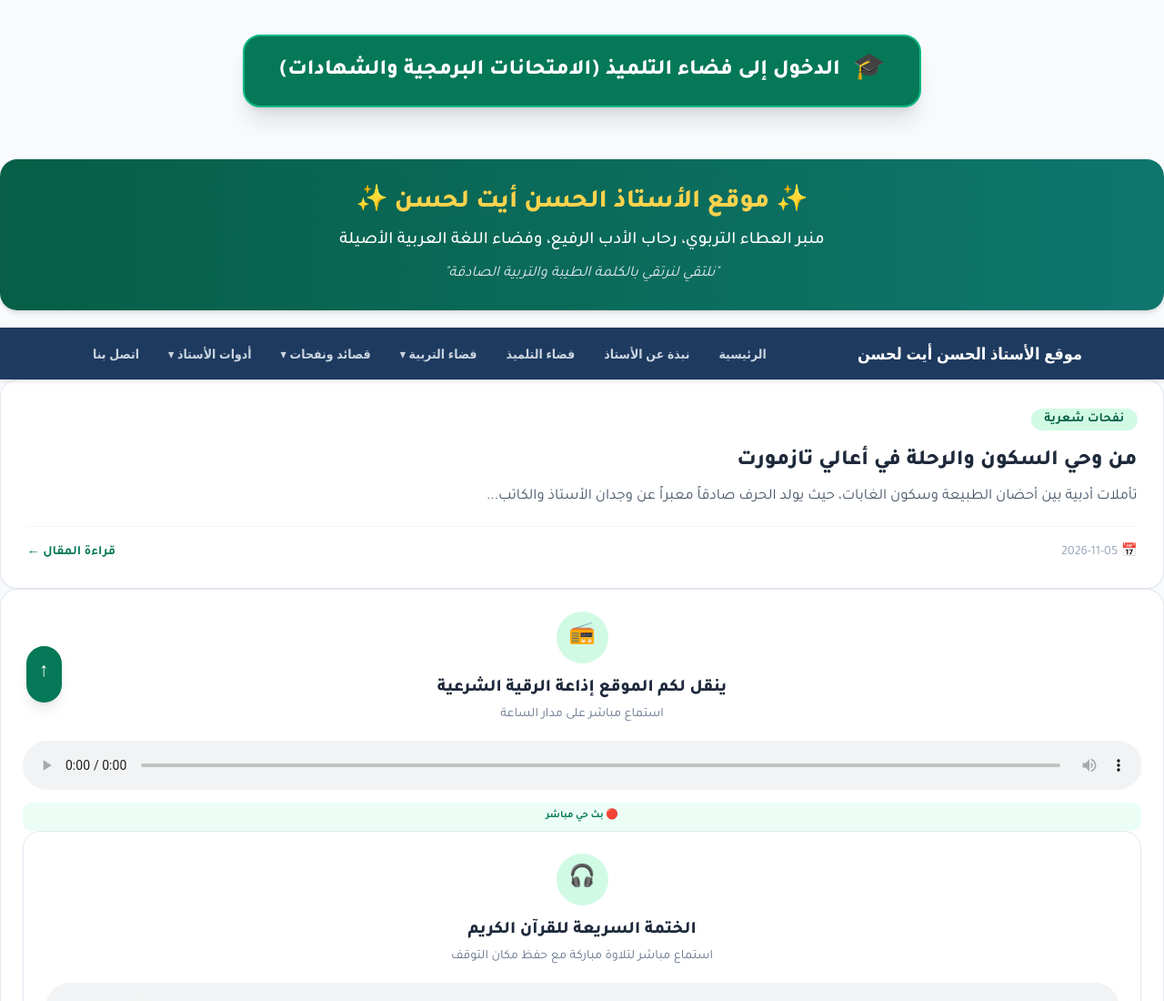
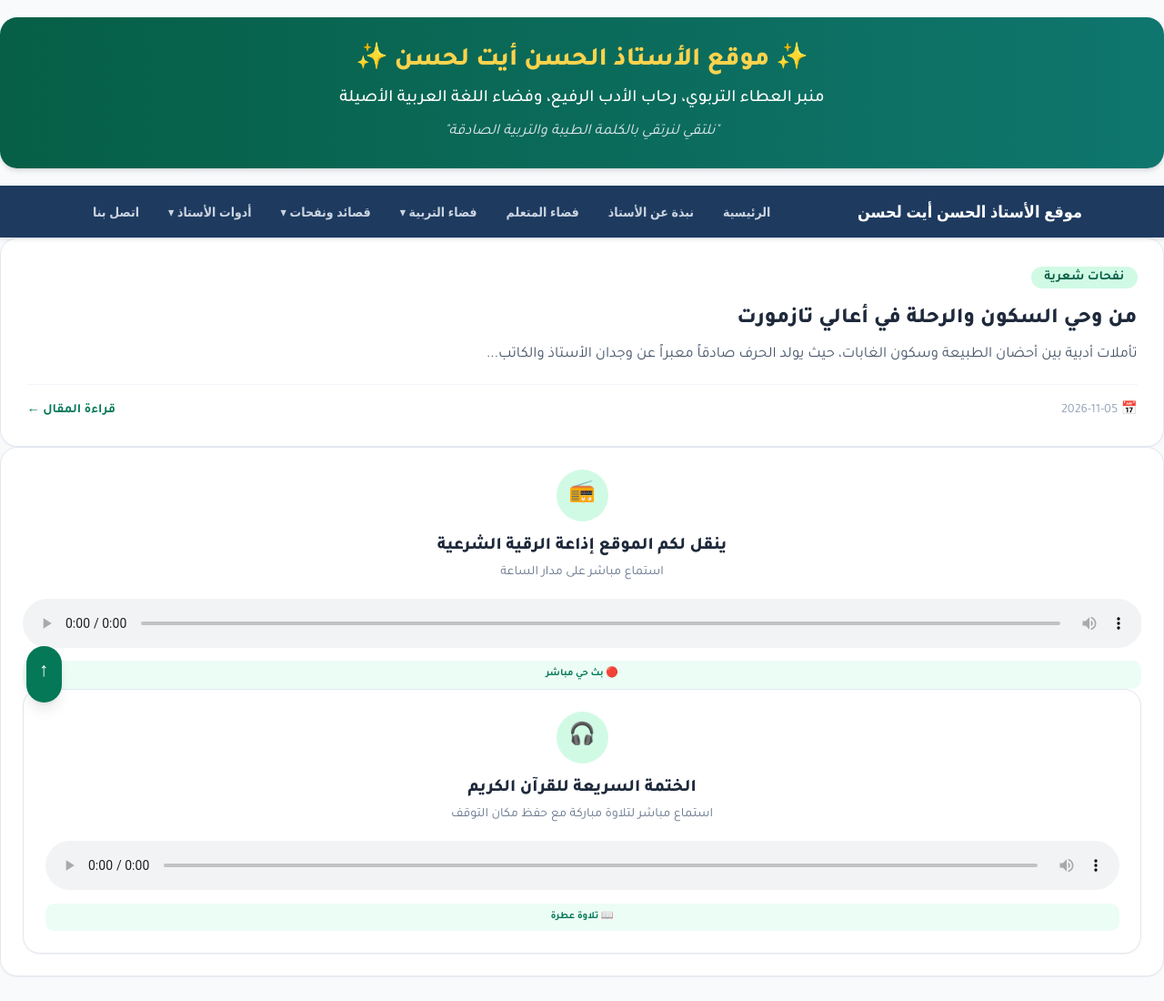
Before and after one commit to mashaallahtarbeyya-cpu/aitlahcen, a plain HTML site: page index.html in a window 1280 px wide. Shown: the top 1100 px of the page at 91% size. Drawn offline with nearby package versions, Linux system fonts and the light colour scheme.

Commit message:
Update index.html

```diff
--- a/index.html
+++ b/index.html
@@ -5,13 +5,6 @@
 <meta name="viewport" content="width=device-width, initial-scale=1.0">
 <title>موقع الأستاذ الحسن أيت لحسن</title>
 	<link rel="icon" type="image/png" href="logo.png.jpg">
-	<!-- زر بارز ومباشر لفضاء التلميذ والدخول للاختبارات -->
-<div class="my-8 text-center no-print">
-  <a href="fadaa-tilmid.html" class="inline-flex items-center gap-3 bg-emerald-700 hover:bg-emerald-800 text-white font-extrabold text-lg md:text-xl px-8 py-4 rounded-2xl shadow-xl transition transform hover:-translate-y-1 border-2 border-emerald-500">
-    <span class="text-2xl">🎓</span>
-    <span>الدخول إلى فضاء التلميذ (الامتحانات البرمجية والشهادات)</span>
-  </a>
-</div>
 <!-- Tailwind CSS للتصميم العصري -->
 <script src="https://cdn.tailwindcss.com"></script>
 <link href="https://fonts.googleapis.com/css2?family=Tajawal:wght@400;500;700;800&display=swap" rel="stylesheet">
@@ -45,7 +38,7 @@
     <div class="nav-links">
       <a href="index.html">الرئيسية</a>
 	 <a href="ssira-datya.html">نبذة عن الأستاذ</a>
-      <a href="fadaa-tilmid.html">فضاء التلميذ</a>
+      <a href="fadaa-tilmid.html">فضاء المتعلم</a>
       <!-- فضاء التربية -->
       <div class="dropdown">
         <a href="tarbeya.html" class="drop-btn">فضاء التربية ▾</a>
```
